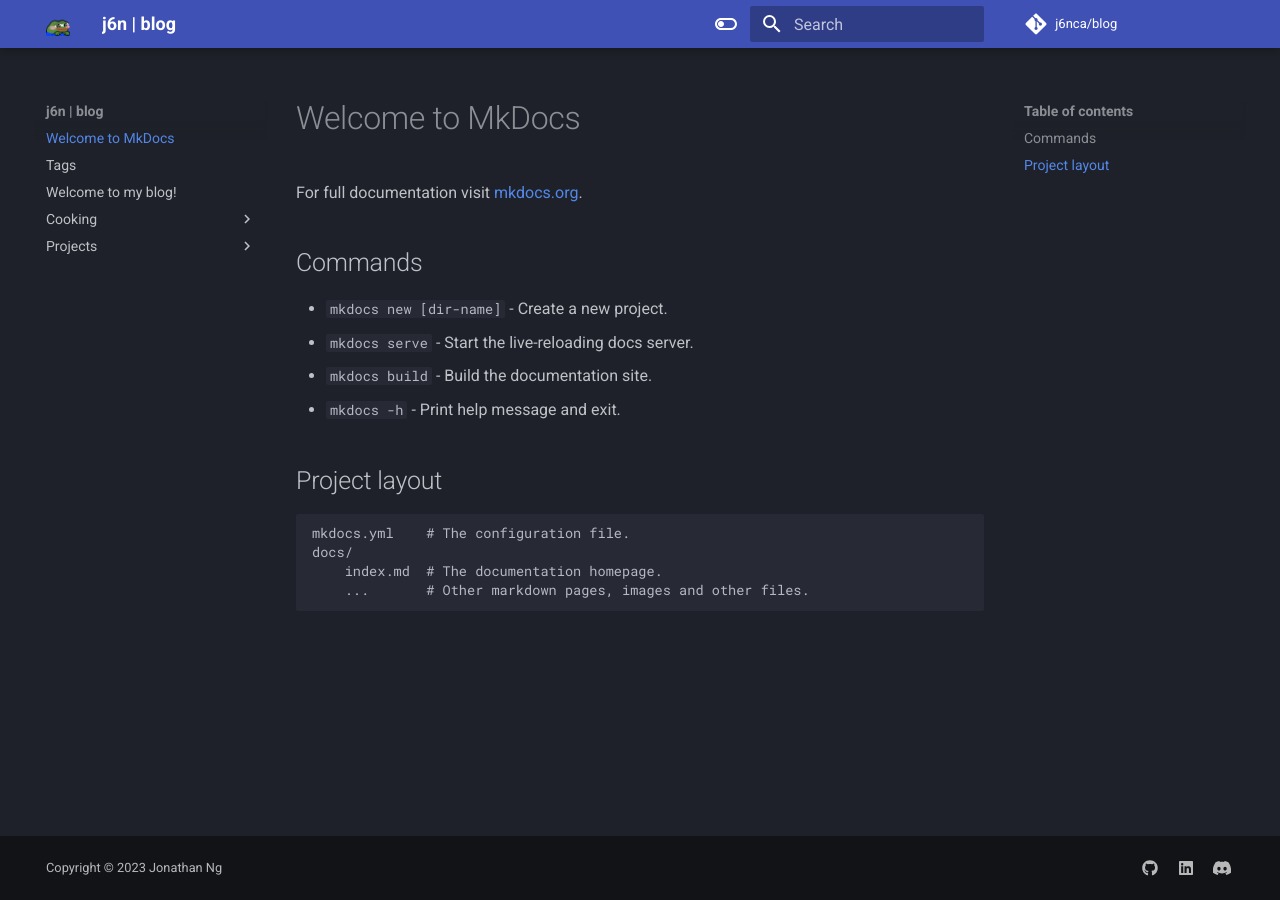
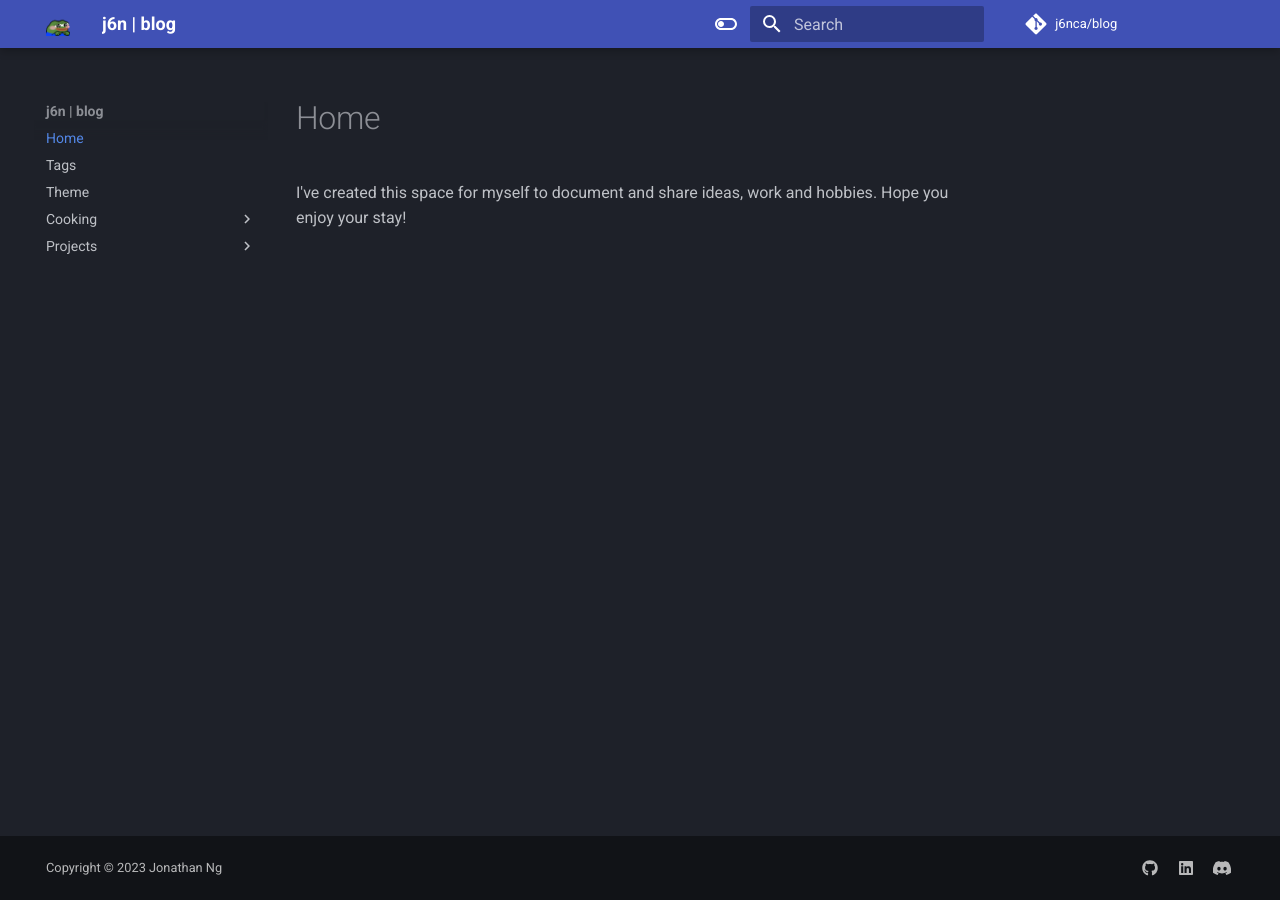
Before and after one commit to j6nca/notes, an MkDocs documentation site: the page built from docs/index.md, in a window 1280 px wide. Built offline with MkDocs 1.6.1 and Material for MkDocs 9.7.7, drawn with Linux system fonts in a browser that asks for light colours; comment, search, counter and statistics services are not loaded.

Commit message:
adding theme checker, updated welcome page, added support for tags

```diff
--- a/docs/index.md
+++ b/docs/index.md
@@ -1,17 +1,2 @@
-# Welcome to MkDocs
-
-For full documentation visit [mkdocs.org](https://www.mkdocs.org).
-
-## Commands
-
-* `mkdocs new [dir-name]` - Create a new project.
-* `mkdocs serve` - Start the live-reloading docs server.
-* `mkdocs build` - Build the documentation site.
-* `mkdocs -h` - Print help message and exit.
-
-## Project layout
-
-    mkdocs.yml    # The configuration file.
-    docs/
-        index.md  # The documentation homepage.
-        ...       # Other markdown pages, images and other files.
+# Home
+I've created this space for myself to document and share ideas, work and hobbies. Hope you enjoy your stay!
--- a/docs/welcome.md
+++ /dev/null
@@ -1 +0,0 @@
-# Welcome to my blog!
--- a/mkdocs.yml
+++ b/mkdocs.yml
@@ -17,6 +17,7 @@
   logo: assets/logo.gif
   favicon: assets/favicon.ico
   palette:
+
     # Palette toggle for dark mode
     - scheme: slate
       toggle:
```
Also changed, not shown: docs/cooking/chicken_alfredo.md (+3 -2 lines), docs/cooking/chicken_nuggets.md (+3 -2 lines), docs/cooking/cottage_cheese_ice_cream.md (+3 -2 lines), docs/cooking/strawberry_yogurt.md (+4 -3 lines), docs/theme.md (added, +37 -0 lines).
